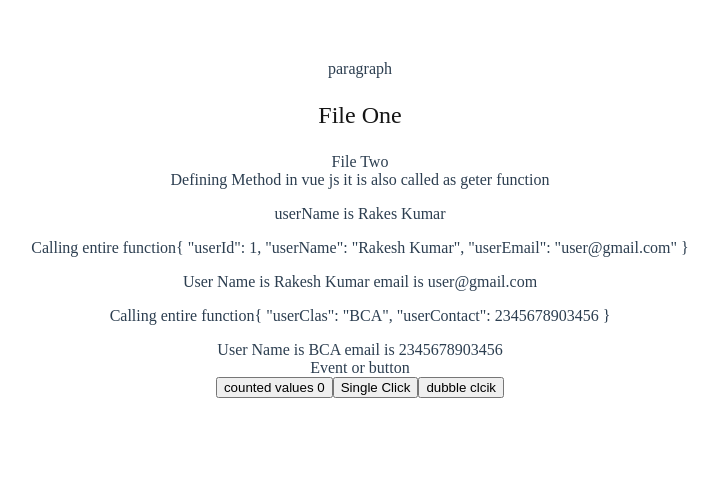
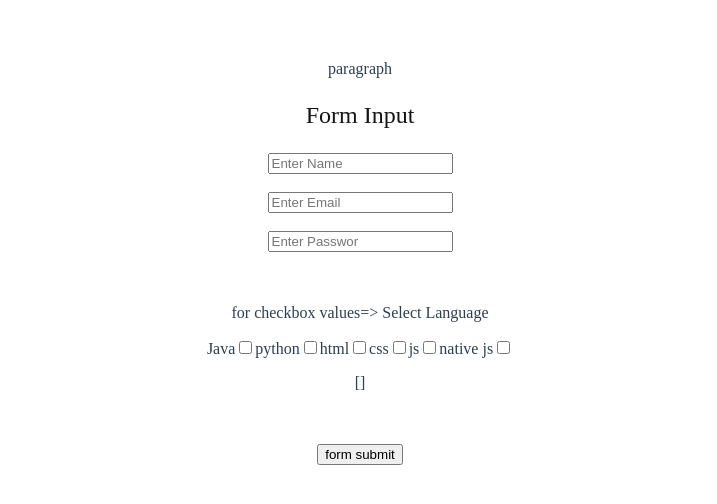
Before and after one commit to MdIntezarAlam/Vue-js-blog-app, a Vue app: page / in a window 1280 px wide. Shown: the top 504 px of the page, without its empty margins (280-997 px from the left). Built offline with nearby package versions, Linux system fonts and the light colour scheme.

Commit message:
form input values

```diff
--- a/src/components/Event.vue
+++ b/src/components/Event.vue
@@ -2,26 +2,33 @@
 <template>
   <div>Event or button</div>
   <!-- <p v-on:mousemove="getMouseHover()">Console col</p> -->
-  <button>counted values {{ countedValue }}</button>
+  <!-- <button>counted values {{ countedValue }}</button>
   <button v-on:click="clickme('btn-1')">Single Click</button>
-  <button v-on:dblclick="clickme('btn-2ble clcik')">dubble clcik</button>
+  <button v-on:dblclick="clickme('btn-2ble clcik')">dubble clcik</button> -->
+  <input
+    type="text"
+    placeholder="Two way binding"
+    v-model="countbindignValue"
+  />
+  <p>See binding res{{ countbindignValue }}</p>
 </template>
 <script>
 export default {
   name: "Event",
   data() {
     return {
-      countedValue: 0,
+      //   countedValue: 0,  //increment
+      countbindignValue:10, //binding 2 way
     };
   },
   methods: {
-      // getMouseHover() {
-      //   alert("console");
-      // },
-    clickme(clicked) {
-      //   alert(clicked);
-      this.countedValue = this.countedValue + 2;
-    },
+    // getMouseHover() {
+    //   alert("console");
+    // },
+    // clickme(clicked) {
+    //   this.countedValue = this.countedValue + 2;
+    // },
+    //two way binding
   },
 };
 </script>
--- a/src/components/FileOne.vue
+++ b/src/components/FileOne.vue
@@ -1,10 +1,14 @@
 <!-- 1st use templete where we write html code -->
 <template>
   <div>
-    <p>File One</p>
+    <!-- <p>File One</p>
     <FileTwo />
+    <p>Method and data?</p>
     <Method_and_Data />
-    <Event />
+    <p>Event Handling</p>
+    <Event /> -->
+    <p>Form Input</p>
+    <Input />
   </div>
   <!--3=> and component will be use in templete (html) section as a component -->
 </template>
@@ -18,6 +22,7 @@
 <script>
 import FileTwo from "./FileTwo.vue";
 import Method_and_Data from "./Method_and_Data.vue";
+import Input from "./Input.vue";
 import Event from "./Event.vue";
 
 export default {
@@ -25,6 +30,7 @@ export default {
     FileTwo,
     Method_and_Data,
     Event,
+    Input,
   },
 };
 </script>
--- /dev/null
+++ b/src/components/Input.vue
@@ -0,0 +1,46 @@
+<template>
+  <div>
+    <input v-model="uName" type="text" placeholder="Enter Name" /> <br /><br />
+    <input v-model="uEmail" type="text" placeholder="Enter Email" />
+    <br /><br />
+    <input v-model="uPass" type="text" placeholder="Enter Passwor" /><br />
+    <br /><br />
+    <p> for checkbox values=> Select Language</p>
+    <label for="java">Java</label>
+    <input v-model="checkBoxValue" id="java" type="checkbox" value="java" />
+    <label for="python">python</label>
+    <input v-model="checkBoxValue" id="python" type="checkbox" value="python" />
+    <label for="html">html</label>
+    <input v-model="checkBoxValue" id="html" type="checkbox" value="html" />
+    <label for="css">css</label>
+    <input v-model="checkBoxValue" type="checkbox" value="css" />
+    <label id="css" for="">js</label>
+    <input v-model="checkBoxValue" type="checkbox" value="js" />
+    <label for="native">native js</label>
+    <input v-model="checkBoxValue" id="native" type="checkbox" value="native" />
+    <p>{{ checkBoxValue }}</p>
+    <br />
+    <br />
+    <button v-on:click="formSubmitBtn" type="button">form submit</button>
+  </div>
+</template>
+
+<script>
+export default {
+  name: "Input",
+  data() {
+    return {
+      uName: null,
+      uEmail: null,
+      uPass: null,
+      checkBoxValue: [], //store chcekbox value as a array
+    };
+  },
+  //definig  method or functions
+  methods: {
+    formSubmitBtn() {
+      console.log("form Submited", this.uName, this.uEmail, this.uPass, this.checkBoxValue);
+    },
+  },
+};
+</script>
--- a/src/components/Method_and_Data.vue
+++ b/src/components/Method_and_Data.vue
@@ -19,7 +19,7 @@
 
 <script>
 export default {
-  //deifining data
+  //deifining data => it contain all the variables
   data() {
     return {
       userName: "Rakes Kumar",
```
